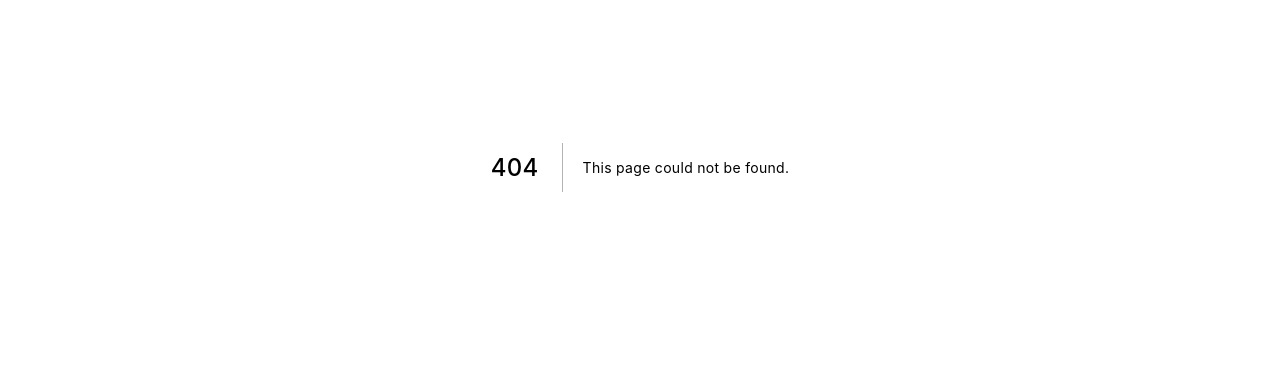
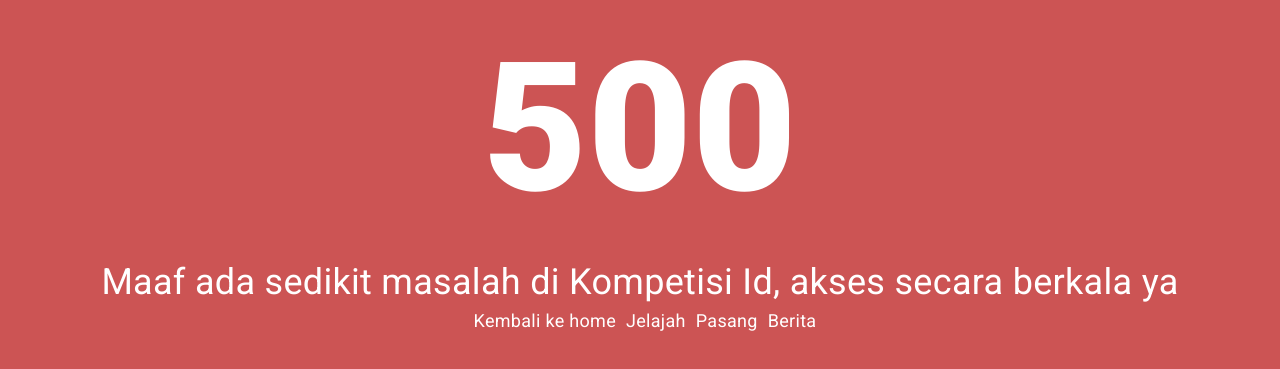
Before and after one commit to ymg-team/kompetisiid-web-v2, a Next.js app: page /500 in a window 1280 px wide. Before the commit this address had no page. Shown: the part 233-602 px from the top of the page. Built offline with nearby package versions, Linux system fonts and the light colour scheme.

Commit message:
feat(error page): added error page

```diff
--- /dev/null
+++ b/src/pages/500/index.jsx
@@ -0,0 +1,14 @@
+import FullPageError from "~/src/components/boxs/FullPageError";
+
+const Error500 = () => {
+  return (
+    <FullPageError
+      message={
+        "Maaf ada sedikit masalah di Kompetisi Id, akses secara berkala ya"
+      }
+      code={"500"}
+    />
+  );
+};
+
+export default Error500;
```
